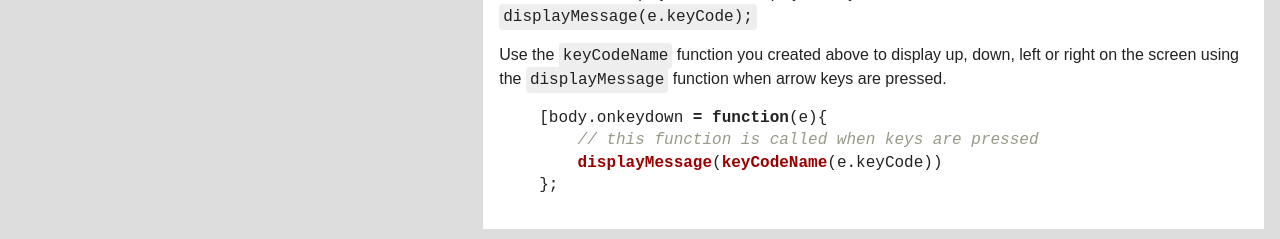
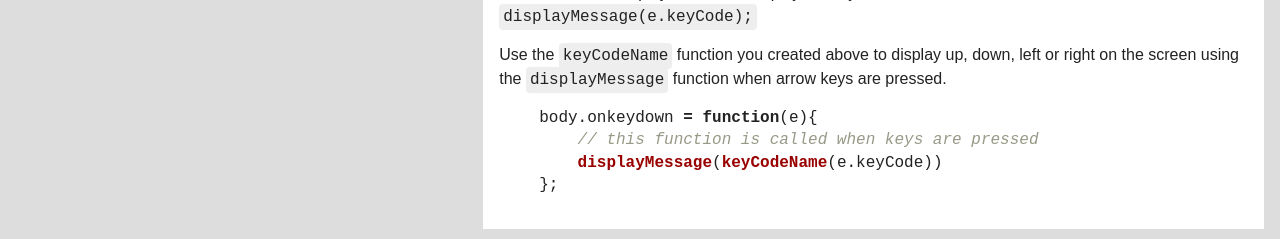
Before and after one commit to sxosh2010/CapeTownGreen, a Jekyll site: the page built from instructions/first_function.md, in a window 1280 px wide. Shown: the part 658-897 px from the top of the page. Built offline with Jekyll 4.4.1, drawn with Linux system fonts in a browser that asks for light colours.

Commit message:
Fix tiny typo

```diff
--- a/instructions/first_function.md
+++ b/instructions/first_function.md
@@ -30,7 +30,7 @@ Use the `keyCodeName` function you created above to display up, down, left or ri
 
 {% highlight javascript %}
 
-[body.onkeydown = function(e){
+body.onkeydown = function(e){
     // this function is called when keys are pressed
     displayMessage(keyCodeName(e.keyCode))
 };
```
